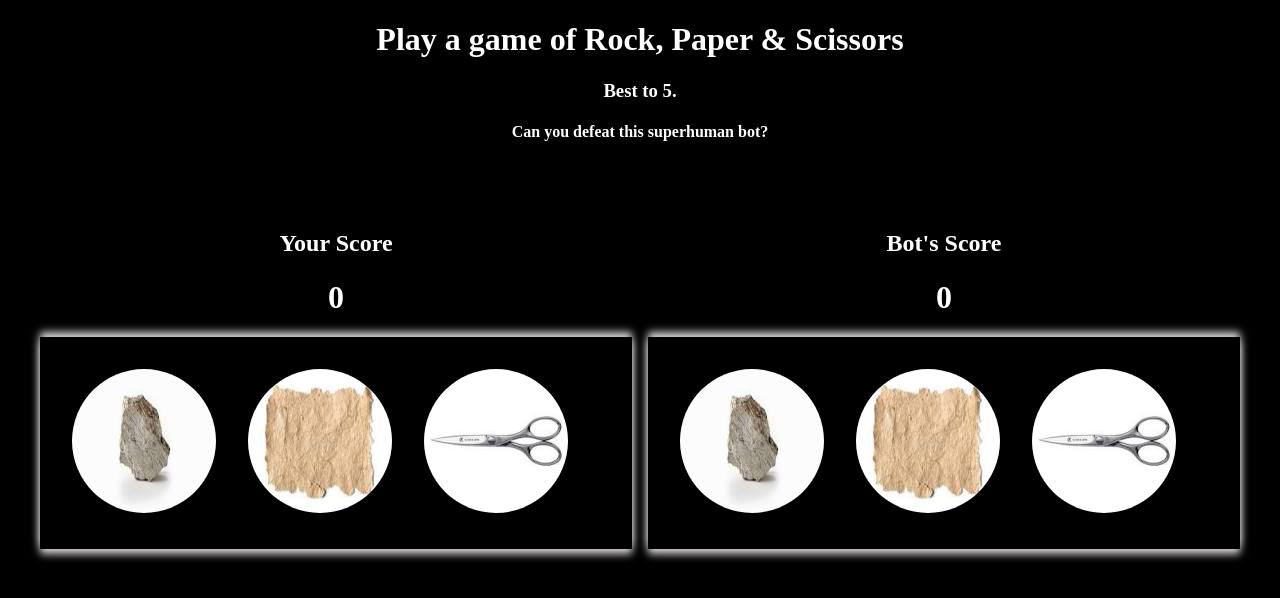
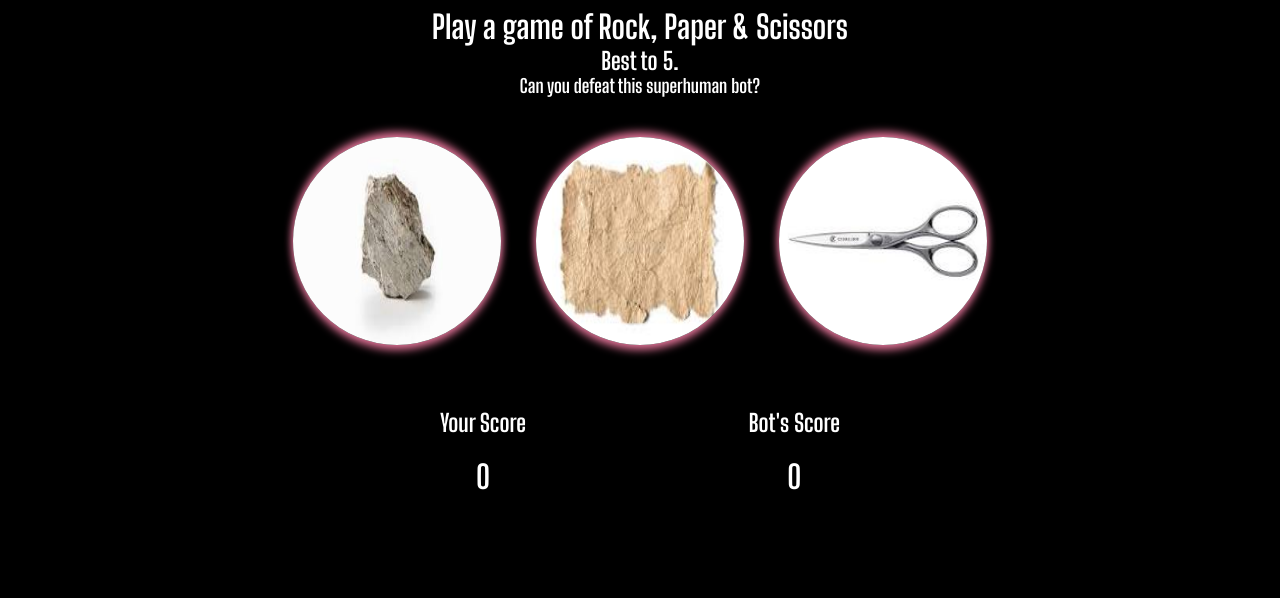
Before and after one commit to GitWithLucky/TOP-RockPaperScissors, a plain HTML site: page index.html in a window 1280 px wide. Both pictures are taken after a click on the button "START GAME". Drawn offline with Linux system fonts and the light colour scheme.

Commit message:
After Restart, Logic breaks

```diff
--- a/index.html
+++ b/index.html
@@ -5,37 +5,25 @@
     <meta charset="UTF-8">
     <meta http-equiv="X-UA-Compatible" content="IE=edge">
     <meta name="viewport" content="width=device-width, initial-scale=1.0">
+    <link rel="shortcut icon" href="images/favicon.png" type="image/x-icon">
     <link rel="stylesheet" href="styles.css">
     <title>Rock, Paper or Scissors</title>
 </head>
 
 <body>
-    <h1>Play a game of Rock, Paper & Scissors</h1>
-    <h3>Best to 5.</h3>
-    <h4>Can you defeat this superhuman bot?</h4>
+    <div class="heading">
+        <h1 class="heading">Play a game of Rock, Paper & Scissors</h1>
+        <h2 class="heading">Best to 5.</h2>
+        <h3 class="heading">Can you defeat this superhuman bot?</h3>
+    </div>
 
-    <div class="game">
-        <div class="human">
-            <!-- <h2>Your Score</h2>
-            <h1>0</h1> -->
-            <div class="box">
-                <div class="pic"><img src="images/rock.jfif" alt="rock picture"></div>
-                <div class="pic"><img src="images/paper.jfif" alt="paper picture"></div>
-                <div class="pic"><img src="images/scissors.jfif" alt="scissors picture"></div>
-            </div>
+        <div class="box">
+            <img class="pic" src="images/rock.jfif" alt="rock picture">
+            <img class="pic" src="images/paper.jfif" alt="paper picture">
+            <img class="pic" src="images/scissors.jfif" alt="scissors picture">
         </div>
-
-        <div class="bot">
-            <!-- <h2>Bot's Score</h2>
-            <h1>0</h1> -->
-            <div class="box">
-                <div class="pic"><img src="images/rock.jfif" alt="rock picture"></div>
-                <div class="pic"><img src="images/paper.jfif" alt="paper picture"></div>
-                <div class="pic"><img src="images/scissors.jfif" alt="scissors picture"></div>
-            </div>
-        </div>
-    </div>
     <button class="start">START GAME</button>
     <script src="main.js" defer></script>
 </body>
+
 </html>
--- a/main.js
+++ b/main.js
@@ -1,88 +1,83 @@
-"use strict"
-
-const playerRock = document.getElementsByClassName('pic')[0];
-const playerPaper = document.getElementsByClassName('pic')[1];
-const playerScissors = document.getElementsByClassName('pic')[2];
-const startBtn = document.querySelector('button');
-let computerSelection; let playerSelection; let score; let yourTotal; let botTotal;
+const playerRock = document.getElementsByClassName('pic')[0],
+    playerPaper = document.getElementsByClassName('pic')[1],
+    playerScissors = document.getElementsByClassName('pic')[2],
+    startBtn = document.querySelector('button');
+let computerSelection, playerSelection, scoreCard, yourTotal, botTotal;
 
 
 const yourScore = document.createElement("div");
-let holderMan = document.createElement("h2");
-holderMan.appendChild(document.createTextNode("Your Score"));
-yourScore.appendChild(holderMan);
-let yourResult = document.createElement("h1");
-yourResult.appendChild(document.createTextNode(0));
+let holderManScore = document.createElement("h2"),
+    yourResult = document.createElement("h1");
+holderManScore.appendChild(document.createTextNode("Your Score"));
+yourScore.appendChild(holderManScore);
+yourResult.appendChild(document.createTextNode(''));
 yourScore.appendChild(yourResult);
 
 
 const botScore = document.createElement("div");
-let holderBot = document.createElement("h2");
-holderBot.appendChild(document.createTextNode("Bot's Score"));
-botScore.appendChild(holderBot);
-let botResult = document.createElement("h1");
-botResult.appendChild(document.createTextNode(0));
+let holderBotScore = document.createElement("h2"),
+    botResult = document.createElement("h1");;
+holderBotScore.appendChild(document.createTextNode("Bot's Score"));
+botScore.appendChild(holderBotScore);
+botResult.appendChild(document.createTextNode(''));
 botScore.appendChild(botResult);
 
+const resultSheet = document.createElement("div");
+resultSheet.classList.add("result");
+resultSheet.appendChild(yourScore);
+resultSheet.appendChild(botScore);
+
+const finalResult = document.createElement("h1");
+finalResult.appendChild(document.createTextNode(''));
+
 startBtn.addEventListener('click', (e) => {
+    document.querySelector('.box').style.display = 'unset';
     e.target.style.display = 'none';
-    document.querySelector(".human").prepend(yourScore);
-    document.querySelector(".bot").prepend(botScore);
+    e.target.textContent = 'RESTART';
 
+    if (e.target.previousElementSibling.className == 'box') {
+        document.body.insertBefore(resultSheet, e.target);
+        document.body.insertBefore(finalResult, e.target);
+    }
+    botResult.textContent = 0;
+    yourResult.textContent = 0;
+    finalResult.textContent = ''
 
-    playerRock.addEventListener('click', () => {
-        playerSelection = 'Rock';
-        computerSelection = computerPlay();
-        e.target.classList.add('image-click');
-        setTimeout(() => e.target.classList.remove('image-click'),200);
-        score = playRound(computerSelection, playerSelection);
-        updateScores(score, playerSelection, computerSelection);
-    });
+    playerRock.addEventListener('click', () => gamePlay('Rock'));
 
-    playerPaper.addEventListener('click', () => {
-        playerSelection = 'Rock';
-        computerSelection = computerPlay();
-        e.target.classList.add('image-click');
-        setTimeout(() => e.target.classList.remove('image-click'),200);
-        score = playRound(computerSelection, playerSelection);
-        updateScores(score, playerSelection, computerSelection);
-    });
+    playerPaper.addEventListener('click', () => gamePlay('Paper'));
 
-    playerScissors.addEventListener('click', () => {
-        playerSelection = 'Scissors';
-        computerSelection = computerPlay();
-        e.target.classList.add('image-click');
-        setTimeout(() => e.target.classList.remove('image-click'),200);
-        score = playRound(computerSelection, playerSelection);
-        updateScores(score, playerSelection, computerSelection)
-    });
+    playerScissors.addEventListener('click', () => gamePlay('Scissors'));
 
 });
 
-const updateScores = (score, playerSelection, computerSelection) => {
-    yourTotal = document.querySelector('.box').previousElementSibling.lastElementChild;
-    botTotal = document.querySelectorAll('.box')[1].previousElementSibling.lastElementChild;
-    const finalResult = document.createElement("h1");
-    finalResult.appendChild(document.createTextNode(''));
 
-    if (score === 1) {
-       yourTotal.textContent = parseInt(yourTotal.textContent) + 1;
-       finalResult.replaceChild(document.createTextNode(`${playerSelection} defeats ${computerSelection}`),finalResult.lastChild);
-    } else if (score === -1) {
+const gamePlay = (choice) => {
+    playerSelection = choice;
+    computerSelection = computerPlay();
+    scoreCard = playRound(computerSelection, playerSelection);
+    updateScores(scoreCard, playerSelection, computerSelection);
+};
+
+const updateScores = (scoreCard, playerSelection, computerSelection) => {
+    yourTotal = document.querySelector(".result").firstElementChild.lastElementChild;
+    botTotal = document.querySelector(".result").lastElementChild.lastElementChild;
+
+    if (scoreCard === 1) {
+        yourTotal.textContent = parseInt(yourTotal.textContent) + 1;
+        finalResult.textContent = `${playerSelection} defeats ${computerSelection}`;
+    } else if (scoreCard === -1) {
         botTotal.textContent = parseInt(botTotal.textContent) + 1;
-        finalResult.replaceChild(document.createTextNode(`${computerSelection} defeats ${playerSelection}`),finalResult.lastChild);
+        finalResult.textContent = `${computerSelection} defeats ${playerSelection}`;
     } else {
-        finalResult.replaceChild(document.createTextNode(`It's a tie. You both picked ${computerSelection}`), finalResult.lastChild);
+        finalResult.textContent = `It's a tie. You both picked ${computerSelection}`;
     }
-    document.body.replaceChild(finalResult, document.body.lastChild);
 
-    if (yourTotal.textContent == 5) {
-        finalResult.replaceChild(document.createTextNode("Congrats! You have WON!!"), finalResult.lastChild);
-        document.body.replaceChild(finalResult, document.body.lastChild);
+    if (parseInt(yourTotal.textContent) === 5) {
+        finalResult.textContent = "Congrats! You have WON!!";
         endGame();
-    } else if (botTotal.textContent == 5) {
-        finalResult.replaceChild(document.createTextNode("Uh Uh! You have LOST!!"), finalResult.lastChild);
-        document.body.replaceChild(finalResult, document.body.lastChild);
+    } else if (parseInt(botTotal.textContent) === 5) {
+        finalResult.textContent = "Uh Uh! You have LOST!!";
         endGame();
     }
 };
@@ -93,7 +88,7 @@ const computerPlay = () => {
     return options[index];
 };
 
-const playRound = (computerSelection,playerSelection) => {
+const playRound = (computerSelection, playerSelection) => {
     if (playerSelection === computerSelection) {
         return 0;
     } else if (computerSelection === "Rock") {
@@ -116,5 +111,6 @@ const playRound = (computerSelection,playerSelection) => {
 };
 
 const endGame = () => {
-
+    startBtn.style.display = 'unset';
+    document.querySelector('.box').style.display = 'none';
 }
--- a/styles.css
+++ b/styles.css
@@ -1,52 +1,56 @@
+@import
+url('https://fonts.googleapis.com/css2?family=Big+Shoulders+Display:wght@700&display=swap');
+
+* {
+    box-sizing: border-box;
+    font-family: 'Big Shoulders Display', cursive;
+}
+
 body {
     background-color: #000;
     color: #FFF;
     text-align: center;
 }
 
-.game {
-    display: flex;
-    justify-content: space-between;
-    padding:  3em 0;
+.heading {
+    margin: 0;
 }
 
-img {
+.pic {
     border-radius: 50%;
-    width: 9em;
-    height: 9em;
+    width: 13rem;
+    height: 13rem;
+    margin: 2.5rem 1rem;
+    box-shadow: 0 5px 8px palevioletred, 0 -5px 8px palevioletred;
+    transition: 200ms;
 }
 
-.image-click {
-    box-shadow: 0 5px 8px rgb(218, 213, 213),0 -5px 8px rgb(218, 213, 213);
+.pic:hover{
+    transform: scale(1.2);
+}
+
+.start {
+    width: 14rem;
+    height: 4rem;
+    border-radius: 64px;
+    font-weight: bold;
+    font-size: 1.4rem;
+    background: #000;
+    color: #FFF;
+    box-shadow: 0 5px 8px palevioletred,0 -5px 8px palevioletred;
+}
+
+.start:hover {
+    transform: scale(1.2);
 }
 
 .box {
-    display: flex;
-    box-shadow: 0 5px 8px rgb(218, 213, 213),0 -5px 8px rgb(218, 213, 213);
-    padding: 0.5em;
-    justify-content: space-between;
-    padding: 2em;
+    margin: 5rem 0;
 }
 
-.pic {
-    padding-right: 2em;
+.result {
+    display: flex;
+    justify-content: space-between;
+    margin: 0 auto;
+    width: 25rem;
 }
-
-.human {
-    margin-left: 2em;
-}
-
-.bot {
-    margin-right: 2em;
-}
-
-.start {
-    width: 14em;
-    height: 4em;
-    font-weight: 900;
-    font-size: 1em;
-    align-self: center;
-    background: #000;
-    color: #FFF;
-    box-shadow: 0 5px 8px rgb(218, 213, 213),0 -5px 8px rgb(218, 213, 213);
-}
```
Also changed, not shown: images/favicon.png (added).
